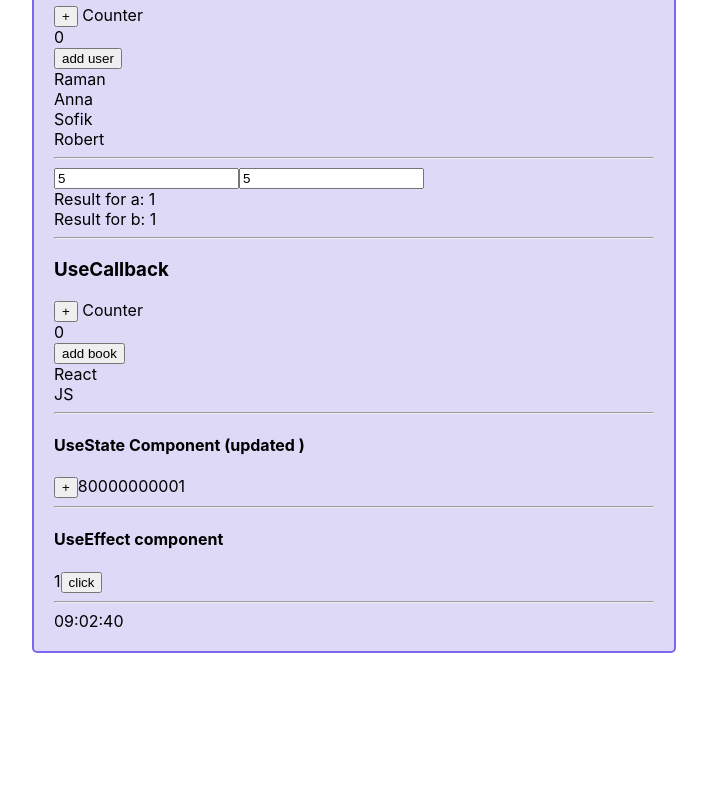
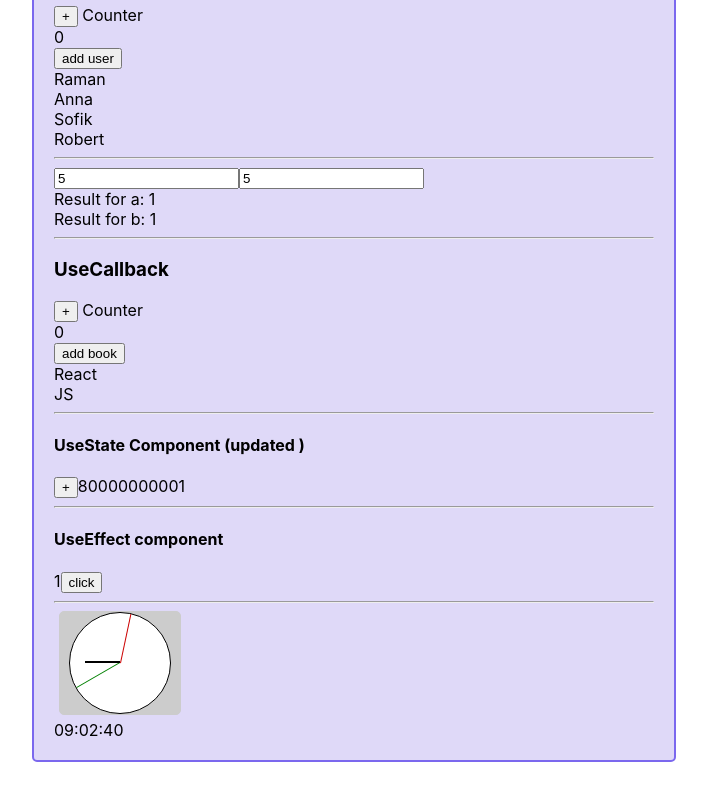
Before and after one commit to RamanSlinka/first-project, a React (Create React App) app in the folder 01/: page / in a window 1280 px wide. Shown: the part 863-1663 px from the top of the page, without its empty margins (286-993 px from the left). Before the commit the page ends 1566 px from the top, so only its background shows below. Built offline with nearby package versions, Linux system fonts and the light colour scheme.

Commit message:
add component Clock with useEffect clock: analog + digital

```diff
--- a/01/src/Components/Clock/Clock.tsx
+++ b/01/src/Components/Clock/Clock.tsx
@@ -22,7 +22,7 @@ export const Clock = (props: PropsType) => {
 
 
 
-    let view ;
+   /* let view ;
 
     switch (props.mode) {
         case 'analog' :
@@ -31,9 +31,12 @@ export const Clock = (props: PropsType) => {
         case "digital":
         default:
             view = <DigitalClockView  date={date}/>
-    }
+    }*/
     return <div>
-        {view}
+      {/*  {view}*/}
+
+        <AnalogClockView date={date}/>
+        <DigitalClockView  date={date}/>
     </div>
 }
 
--- a/01/src/Components/Clock/ClockAnalog.tsx
+++ b/01/src/Components/Clock/ClockAnalog.tsx
@@ -1,6 +1,6 @@
 import React from "react";
 import {ClockViewPropsType} from "./Clock";
-import  './AnalogClock.css'
+import  styles from './AnalogClock.module.css'
 
 
 export const AnalogClockView: React.FC<ClockViewPropsType> = ({date}) => {
@@ -16,11 +16,11 @@ export const AnalogClockView: React.FC<ClockViewPropsType> = ({date}) => {
     };
 
 
-    return <div className={'clock'}>
-        <div className={"analog-clock"}>
-            <div className={"dial seconds"} style={secondsStyle} />
-            <div className={"dial minutes"} style={minutesStyle} />
-            <div className={"dial hours"} style={hoursStyle} />
+    return <div className={styles.clock}>
+        <div className={styles["analog-clock"]}>
+            <div className={`${styles.dial} ${styles.seconds}`} style={secondsStyle} />
+            <div className={`${styles.dial} ${styles.minutes}`} style={minutesStyle} />
+            <div className={`${styles.dial} ${styles.hours}`} style={hoursStyle} />
         </div>
     </div>
 }
```
Also changed, not shown: 01/src/Components/Clock/AnalogClock.module.css (renamed from 01/src/Components/Clock/AnalogClock.css), 1 other file (tests, documents, lock files or other folders).
